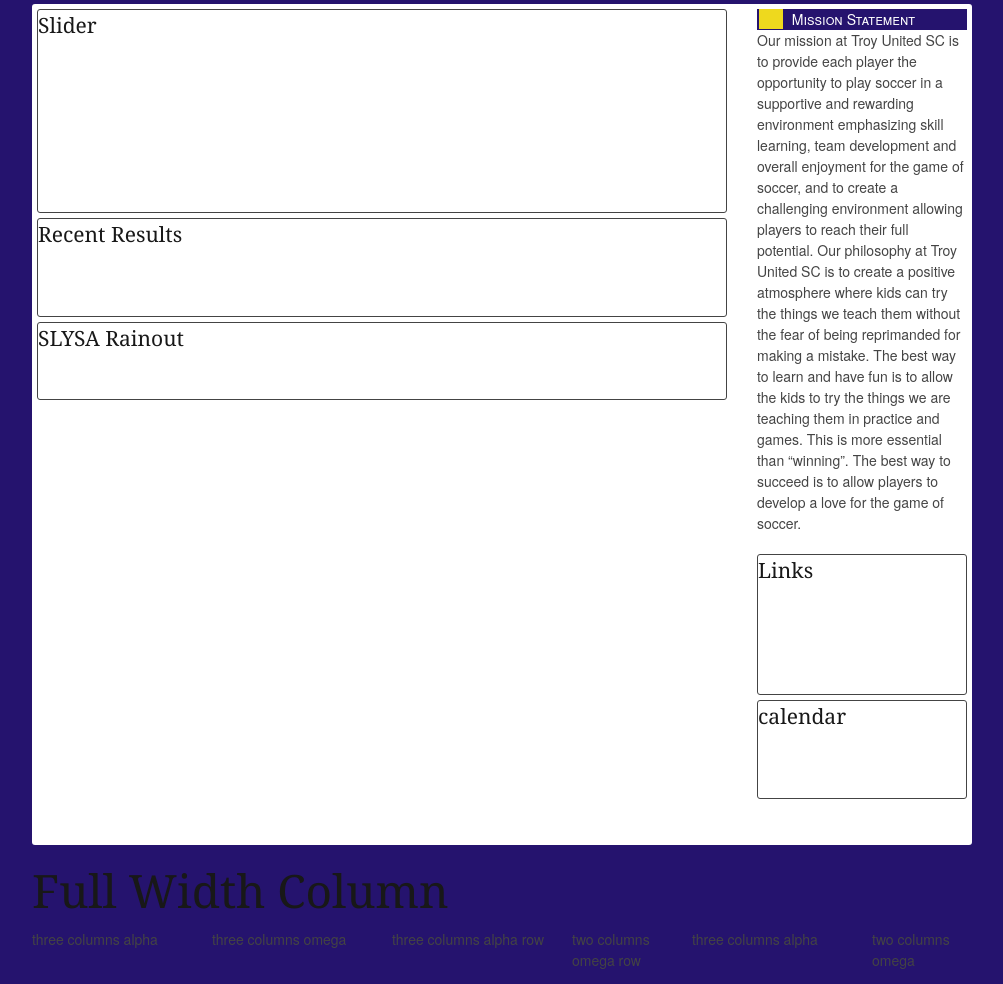
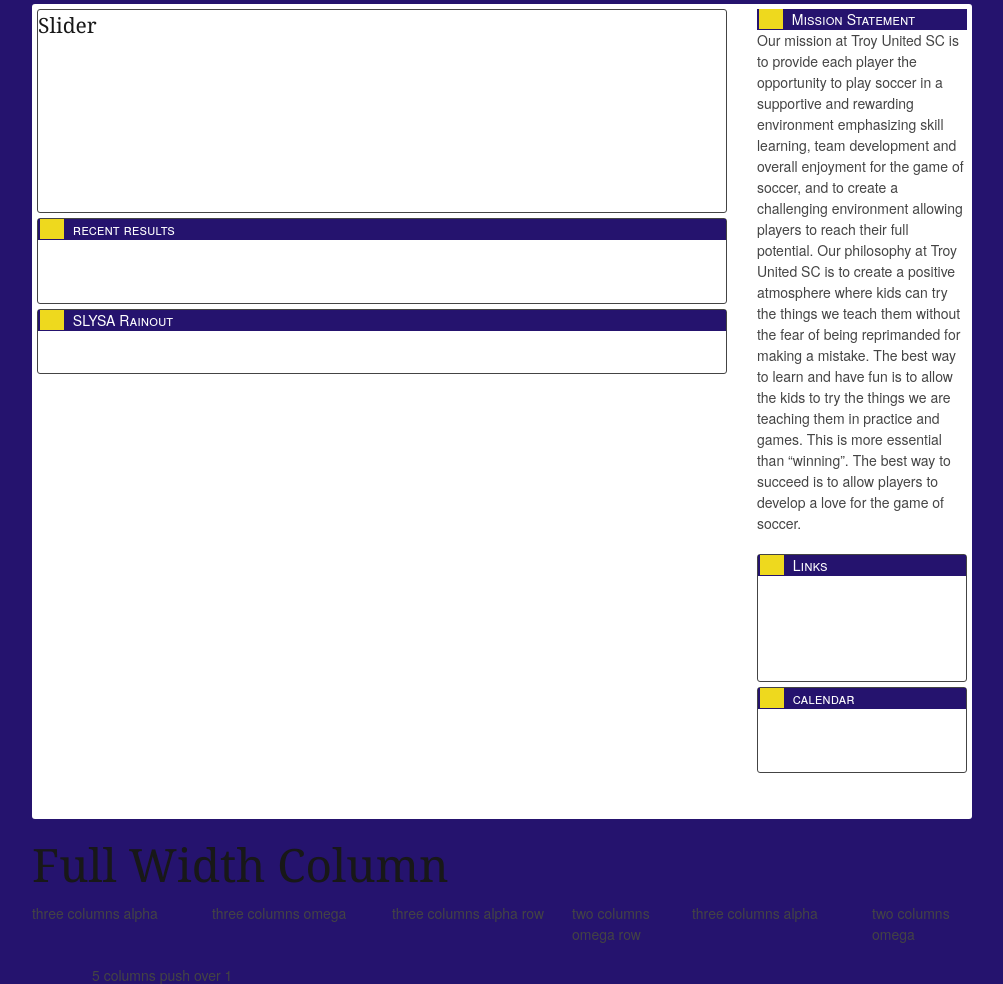
Before and after one commit to dfmorrisjr/troyunitedsc.dev, a PHP site: page / in a window 1280 px wide. Shown: the part 209-1193 px from the top of the page, without its empty margins (138-1141 px from the left). Run offline with PHP 8.4, Linux system fonts and the light colour scheme.

Commit message:
Commit from LMI Laptop
First commit from LMI Laptop - Will test sync to mac

```diff
--- a/index.html
+++ b/index.html
@@ -82,20 +82,24 @@
 			<br>
 			</section>
 			<section>
-			<h4>Recent Results </h4>
+			<div class="sectiontitle"><span class="yellowsquare">.</span>
+					recent results
+				</div>
 			<br>
 			<br>
 			<br>
 			</section>
 			<section>
-				<h4>SLYSA Rainout</h4>
+				<div class="sectiontitle"><span class="yellowsquare">.</span>
+					SLYSA Rainout
+				</div>
 			<br>
 			<br>
 			</section>
 		</div>
 		<div class="four columns omega row">
 			<article id="missionstatement">
-				<div class="articletitle"><span class="yellowsquare">.</span>
+				<div class="sectiontitle"><span class="yellowsquare">.</span>
 					Mission Statement
 				</div>
 				<p>
@@ -103,7 +107,9 @@
 				</p>
 			</article>
 			<section>
-			<h4>Links</h4>
+			<div class="sectiontitle"><span class="yellowsquare">.</span>
+					Links
+				</div>
 			<br>
 			<br>
 			<br>
@@ -111,7 +117,9 @@
 			<br>
 			</section>
 			<section>
-				<h4>calendar</h4>
+				<div class="sectiontitle"><span class="yellowsquare">.</span>
+					calendar
+				</div>
 			<br>
 			<br>
 			<br>
--- a/stylesheets/tusc.css
+++ b/stylesheets/tusc.css
@@ -87,6 +87,12 @@
 
 }
 
+.sectiontitle{
+	background-color: #25136e;
+	color: #fff;
+	font-variant: small-caps;
+}
+
 .yellowsquare{
 	background-color: #eed91e;
 	width: 30px;
```
